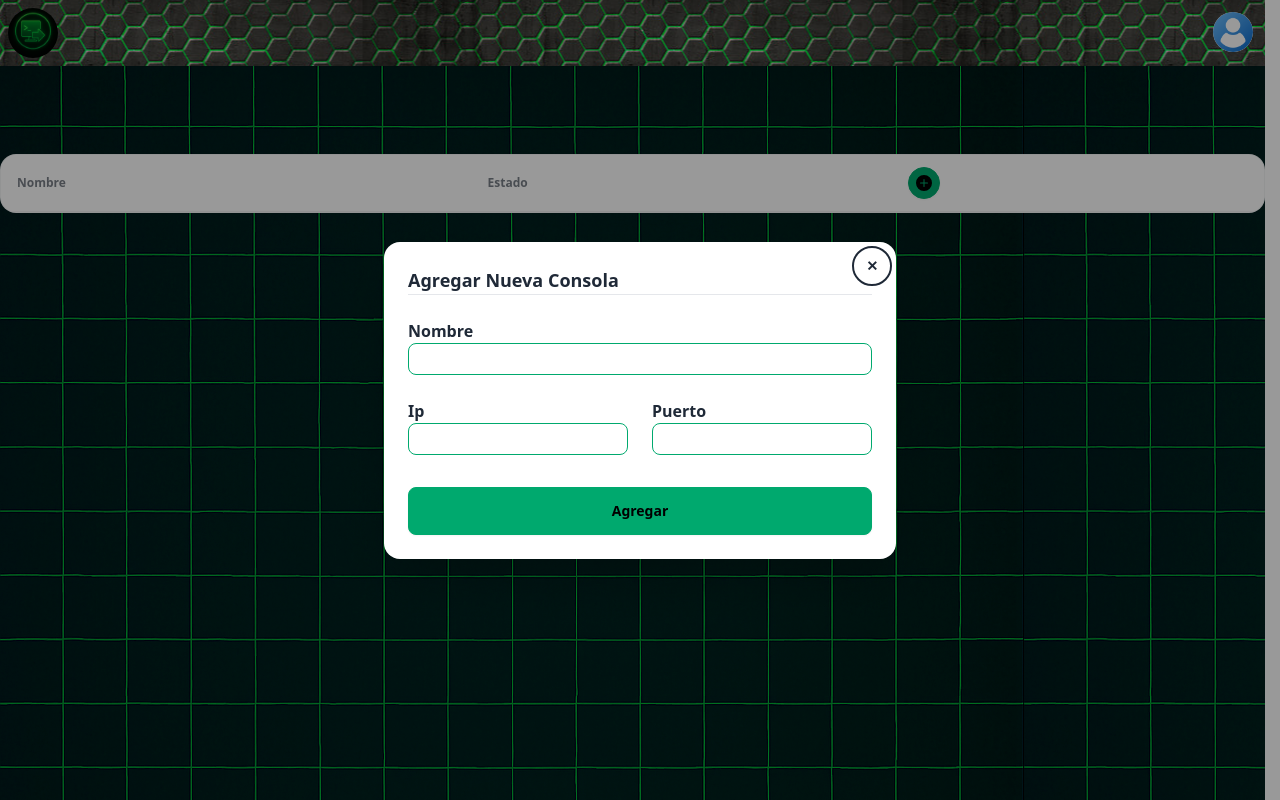
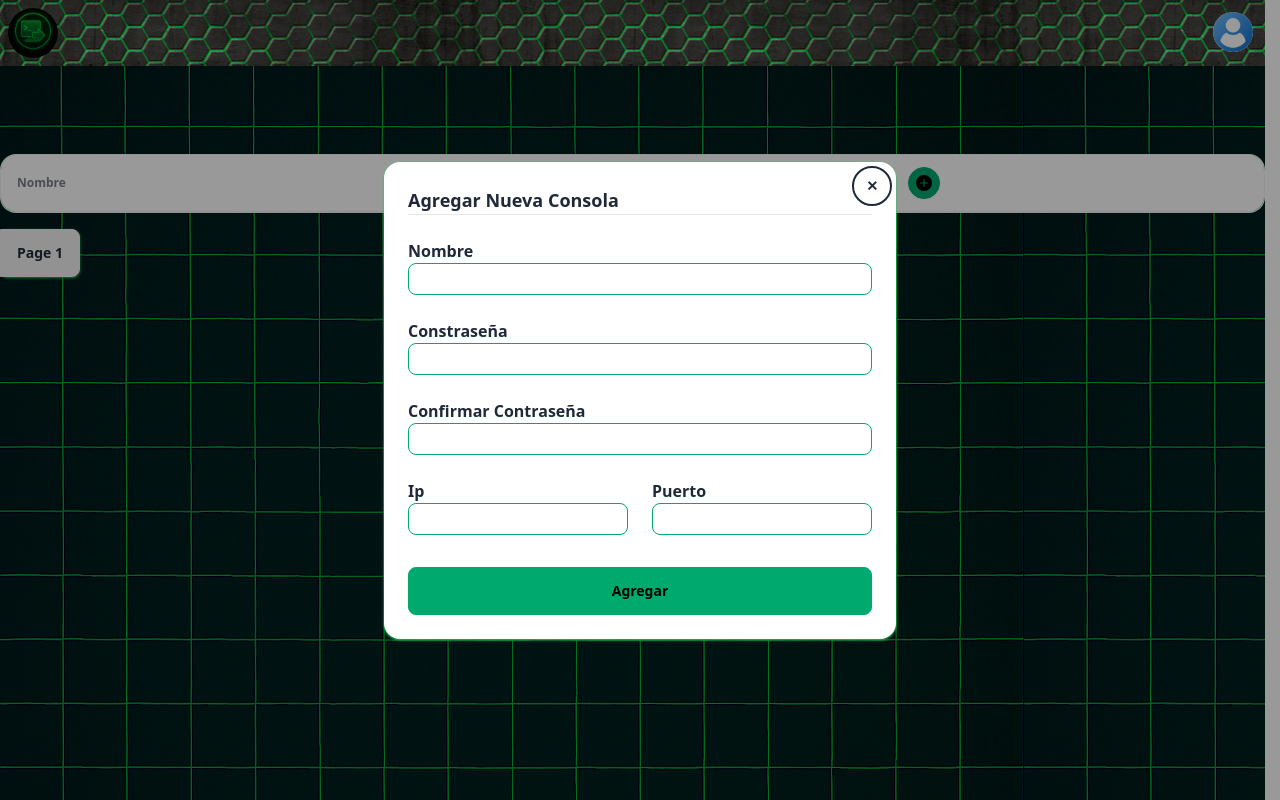
Before and after one commit to Xx-IKERO-90-xX/mc_web_console, a Flask app: page /console/ in a window 1280 px wide, after a click that opens the changed part. Run offline with Flask 3, Linux system fonts and the light colour scheme; the visitor is signed in with stand-in values (Sample User, id 1); lists and menus that the app fills with data are empty; some libraries are stand-ins or nearby versions.

Commit message:
Nuevos cambios

```diff
--- a/controller/McServerController.py
+++ b/controller/McServerController.py
@@ -20,18 +20,23 @@ settings = {}
 with open('settings.json') as archivo:
     settings = json.load(archivo)
 
-HOST = settings["mcrcon"]["host"]
-RCON_PORT = settings["mcrcon"]["port"]
-PASSWD_RCON = settings["mcrcon"]["passwd"]
-
 
 # Permite la ejecución de un comando del servidor de minecraft a través de la aplicación web
-def execute_mc_command(command, result_queue):
+def execute_mc_command(command, ip, port, passwd, result_queue):
     response = ""
 
-    with MCRcon(HOST, PASSWD_RCON, port=RCON_PORT) as mcr:
+    with MCRcon(ip, passwd, port=port) as mcr:
         response = mcr.command(command)
         result_queue.put(response)
+
+async def test_connection(ip, port, passwd):
+    try:
+        with MCRcon(ip, passwd, port=port) as mcr:
+            response = mcr.command("list")
+            return True
+    except Exception as e:
+        return False
+
 
 # Corrige ciertas imperfecciones en la salida de los comandos
 def clean_output(output):
--- a/controller/SecurityController.py
+++ b/controller/SecurityController.py
@@ -15,7 +15,7 @@ async def verify_login(username, passwd):
 
 
 # Encripta la contraseña
-def encrypt_passwd(passwd):
+async def encrypt_passwd(passwd):
     hash_passwd = pbkdf2_sha256.hash(passwd)
     return hash_passwd
 
--- a/models/Console.py
+++ b/models/Console.py
@@ -7,10 +7,12 @@ class Console(db.Model):
     name = db.Column(db.String(300), unique=True)
     ip = db.Column(db.String(100), unique=True)
     port = db.Column(db.Numeric)
+    passwd = db.Column(db.String(200))
     status = db.Column(db.String(50))
 
-    def __init__(self, name, ip, port, status):
+    def __init__(self, name, ip, port, passwd, status):
         self.name = name
         self.ip = ip
         self.port = port
+        self.passwd = passwd
         self.status = status
--- a/templates/console/index.jinja
+++ b/templates/console/index.jinja
@@ -5,7 +5,7 @@
 {%block content%}
 <br><br><br>
 <div class="overflow-x-auto rounded-box border border-base-content/5 bg-base-100">
-    <table class="mx-auto table">
+    <table class="mx-auto table shadow shadow-green-500">
         <!-- head -->
         <thead>
             <tr>
@@ -26,36 +26,81 @@
             {%for console in consoles%}
             <tr>
                 <td>{{console.name}}</td>
-                <td>{{console.status}}</td>
-                <td></td>
+                <td>
+                    {%if console.status == "online"%}
+                    <div aria-label="online" class="status status-success"></div> Server is online
+                    {%else%}
+                    <div aria-label="error" class="status status-error"></div> Server is down
+                    {%endif%}
+                </td>
+                <td>
+                    <a href="#" type="button" class="btn btn-info btn-circle btn-sm font-bold">
+                        <svg xmlns="http://www.w3.org/2000/svg" width="16" height="16" fill="currentColor"
+                            class="bi bi-terminal" viewBox="0 0 16 16">
+                            <path
+                                d="M6 9a.5.5 0 0 1 .5-.5h3a.5.5 0 0 1 0 1h-3A.5.5 0 0 1 6 9M3.854 4.146a.5.5 0 1 0-.708.708L4.793 6.5 3.146 8.146a.5.5 0 1 0 .708.708l2-2a.5.5 0 0 0 0-.708z" />
+                            <path
+                                d="M2 1a2 2 0 0 0-2 2v10a2 2 0 0 0 2 2h12a2 2 0 0 0 2-2V3a2 2 0 0 0-2-2zm12 1a1 1 0 0 1 1 1v10a1 1 0 0 1-1 1H2a1 1 0 0 1-1-1V3a1 1 0 0 1 1-1z" />
+                        </svg>
+                    </a>
+                    <a href="{{url_for('console.delete_console', id=console.id)}}" type="button" class="btn btn-error btn-circle btn-sm">
+                        <svg xmlns="http://www.w3.org/2000/svg" width="16" height="16" fill="currentColor"
+                            class="bi bi-trash-fill" viewBox="0 0 16 16">
+                            <path
+                                d="M2.5 1a1 1 0 0 0-1 1v1a1 1 0 0 0 1 1H3v9a2 2 0 0 0 2 2h6a2 2 0 0 0 2-2V4h.5a1 1 0 0 0 1-1V2a1 1 0 0 0-1-1H10a1 1 0 0 0-1-1H7a1 1 0 0 0-1 1zm3 4a.5.5 0 0 1 .5.5v7a.5.5 0 0 1-1 0v-7a.5.5 0 0 1 .5-.5M8 5a.5.5 0 0 1 .5.5v7a.5.5 0 0 1-1 0v-7A.5.5 0 0 1 8 5m3 .5v7a.5.5 0 0 1-1 0v-7a.5.5 0 0 1 1 0" />
+                        </svg>
+                    </a>
+                </td>
             </tr>
             {%endfor%}
         </tbody>
     </table>
 </div>
+<div class="join shadow shadow-green-500 my-4">
+    {%if consoles.has_prev %}
+    <a type="button" class="join-item btn">«</a>
+    {%endif%}
+    <button class="join-item btn">Page {{consoles.page}}</button>
+    {%if consoles.has_next%}
+    <a type="button" class="join-item btn">»</a>
+    {%endif%}
+</div>
 
 <dialog id="addConsole" class="modal">
-    <div class="modal-box">
+    <div class="modal-box shadow shadow-green-500">
         <form method="dialog">
             <button class="btn btn-sm btn-circle btn-ghost absolute right-2 top-2">✕</button>
         </form>
         <h3 class="font-bold text-lg">Agregar Nueva Consola</h3>
         <hr />
-        <form method="post">
+        <form action="{{url_for('console.add_console')}}" method="post">
             <br>
             <div>
                 <label for="name-input" class="font-bold"><strong>Nombre</strong></label><br>
-                <input type="text" name="name" id="name-input" class="input w-full input-sm input-success" />
+                <input type="text" name="name" id="name-input" class="input w-full input-sm input-success" required />
+            </div>
+            <br>
+            <div>
+                <label for="passwd-input" class="font-bold">Constraseña</label><br>
+                <input type="password" name="passwd" id="passwd-input" class="input w-full input-sm input-success"
+                    required />
+            </div>
+            <br>
+            <div>
+                <label for="passwd-confirm-input" class="font-bold">Confirmar Contraseña</label><br>
+                <input type="password" name="passwd2" id="passwd-confirm-input"
+                    class="input w-full input-sm input-success" required />
             </div>
             <br>
             <div class="flex flex-wrap -mx-3 mb-2">
                 <div class="w-full md:w-1/2 px-3 mb-6 md:mb-0">
                     <label for="name-input" class="font-bold"><strong>Ip</strong></label><br>
-                    <input type="text" name="ip" id="ip-input" class="input w-full input-sm input-success">
+                    <input type="text" name="ip" id="ip-input" class="input w-full input-sm input-success" required />
                 </div>
                 <div class="w-full md:w-1/2 px-3 mb-6 md:mb-0">
                     <label for="port-input" class="font-bold"><strong>Puerto</strong></label><br>
-                    <input type="number" name="port" id="port-input" class="input w-full input-sm input-success">
+                    <input type="number" name="port" id="port-input" class="input w-full input-sm input-success"
+                        required />
                 </div>
             </div>
             <br>
```
Also changed, not shown: prueba.py (added, +11 -0 lines), routes/console_routes.py (+61 -3 lines).
